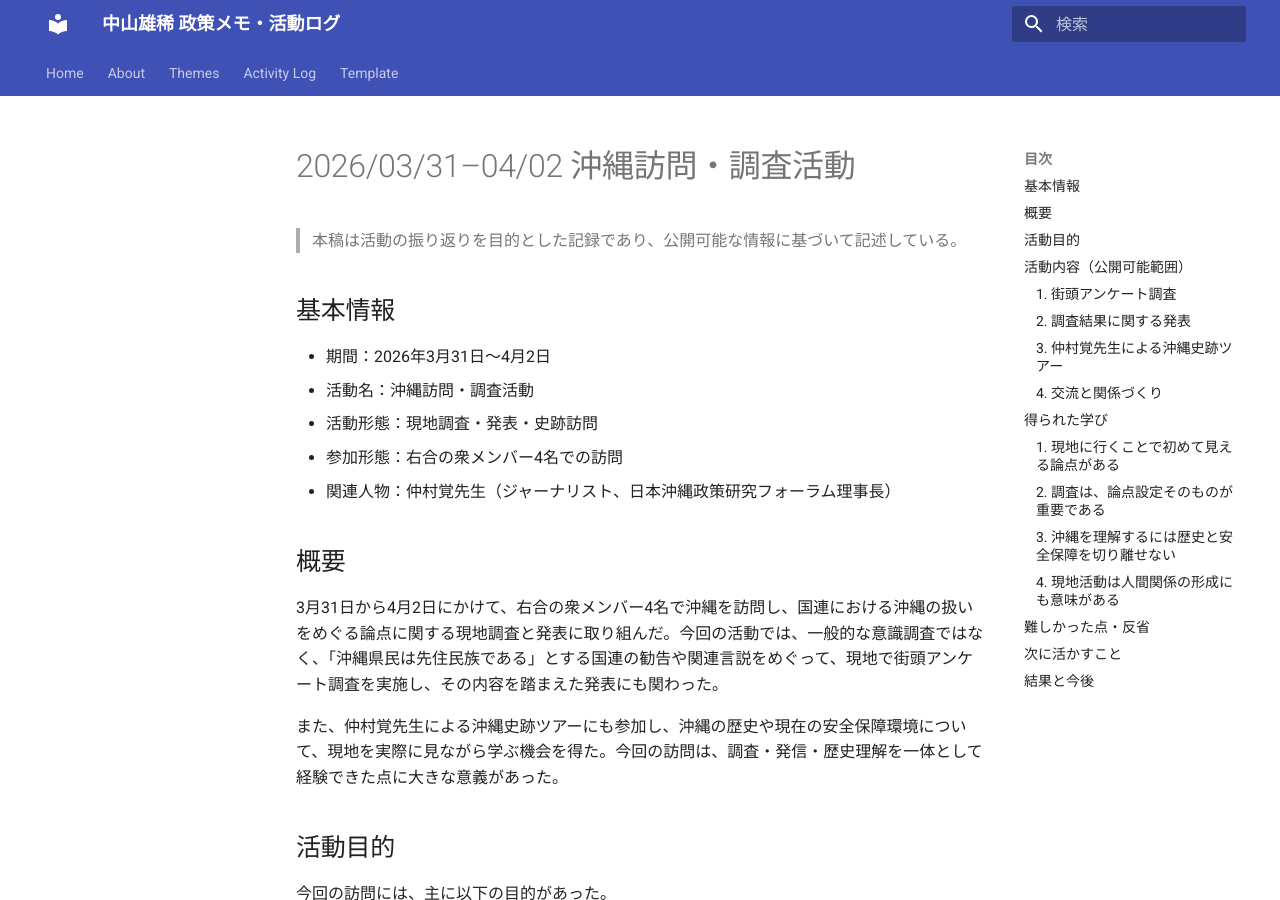
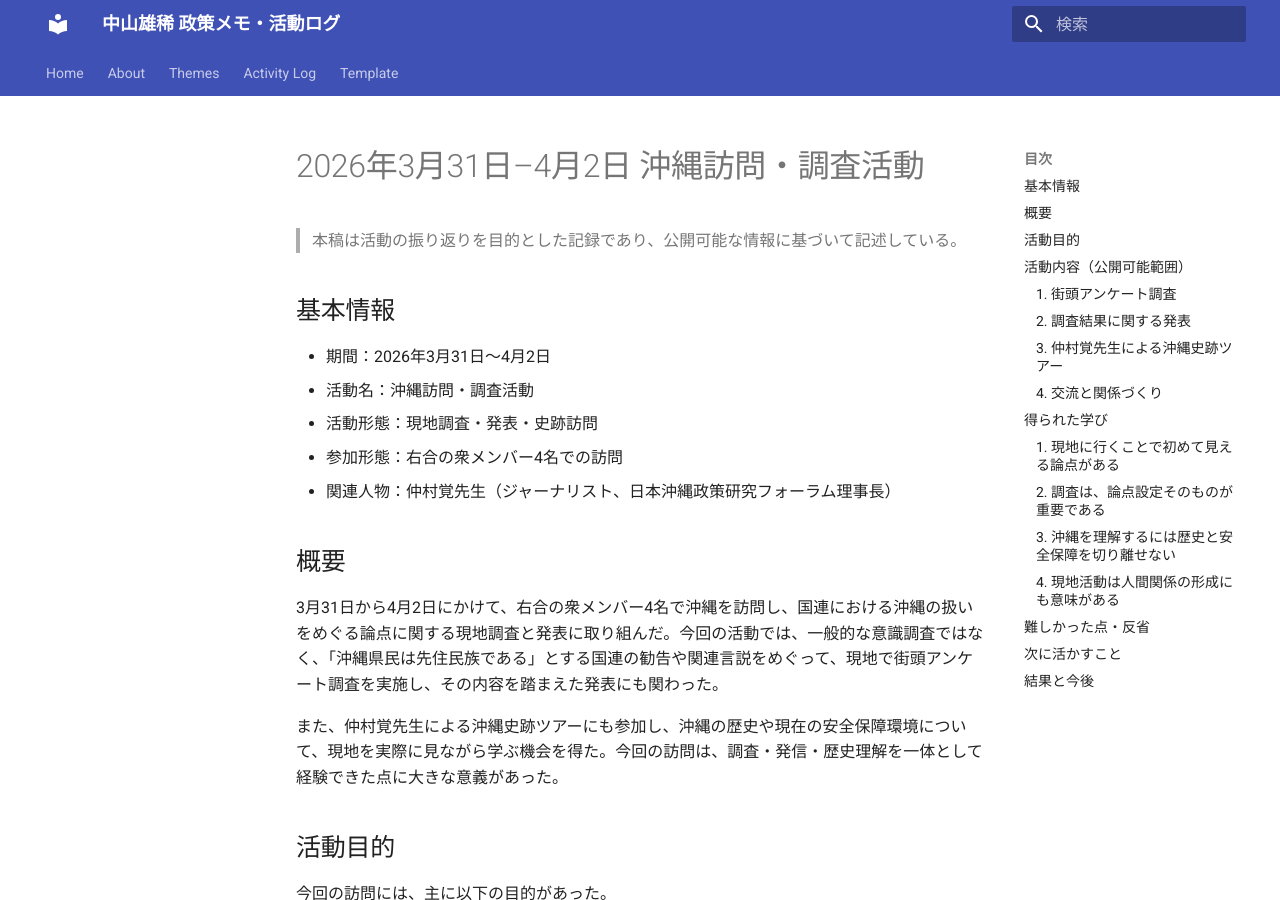
Before and after one commit to yu-ki-nakayama/policy-notes, an MkDocs documentation site: the page built from docs/activity/20260402.md, in a window 1280 px wide and 900 px high. Built offline with MkDocs 1.6.1 and Material for MkDocs 9.7.7, drawn with Linux system fonts in a browser that asks for light colours.

Commit message:
Update 20260402.md

```diff
--- a/docs/activity/20260402.md
+++ b/docs/activity/20260402.md
@@ -1,4 +1,4 @@
-# 2026/03/31–04/02 沖縄訪問・調査活動
+# 2026年3月31日–4月2日 沖縄訪問・調査活動
 
 > 本稿は活動の振り返りを目的とした記録であり、公開可能な情報に基づいて記述している。
 
```
